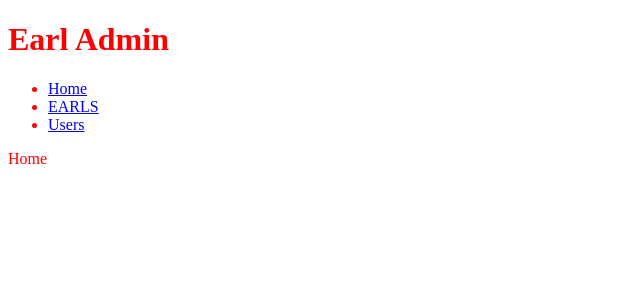
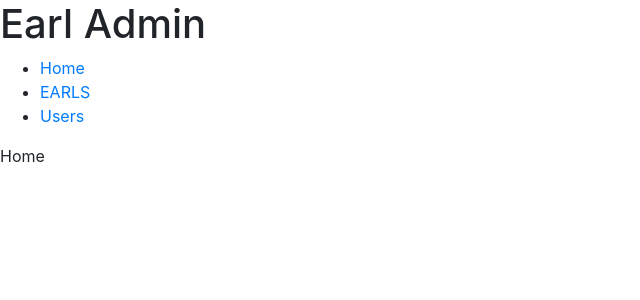
Before and after one commit to COMP-3033-F2020/earl-admin, a React (Create React App) app: page / in a window 1280 px wide. Shown: the top 300 px of the page, without its empty margins (0-640 px from the left). Built offline with nearby package versions, Linux system fonts and the light colour scheme.

Commit message:
add bootstrap

```diff
--- a/package.json
+++ b/package.json
@@ -7,7 +7,9 @@
     "@testing-library/react": "^11.1.0",
     "@testing-library/user-event": "^12.1.10",
     "axios": "^0.21.0",
+    "bootstrap": "^4.5.3",
     "react": "^17.0.1",
+    "react-bootstrap": "^1.4.0",
     "react-dom": "^17.0.1",
     "react-router-dom": "^5.2.0",
     "react-scripts": "4.0.0",
--- a/src/App.js
+++ b/src/App.js
@@ -4,6 +4,7 @@ import {
   Route,
 } from 'react-router-dom';
 
+import 'bootstrap/dist/css/bootstrap.min.css';
 import './styles.css';
 
 import Header from './components/Header';
--- a/src/styles.css
+++ b/src/styles.css
@@ -1,3 +1,3 @@
 body {
-  color: red;
+  /* color: red; */
 }
```
Also changed, not shown: 1 other file (tests, documents, lock files or other folders).
